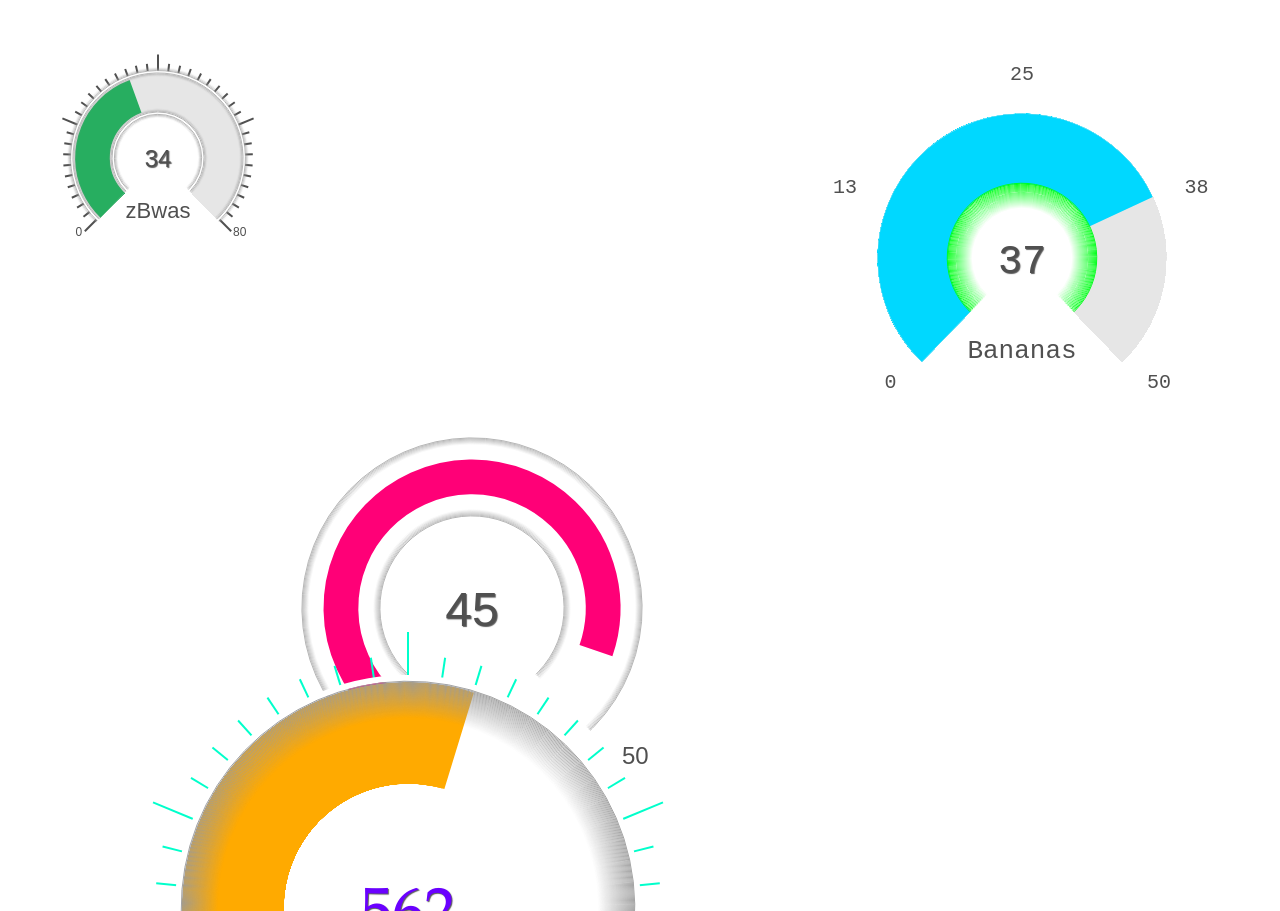
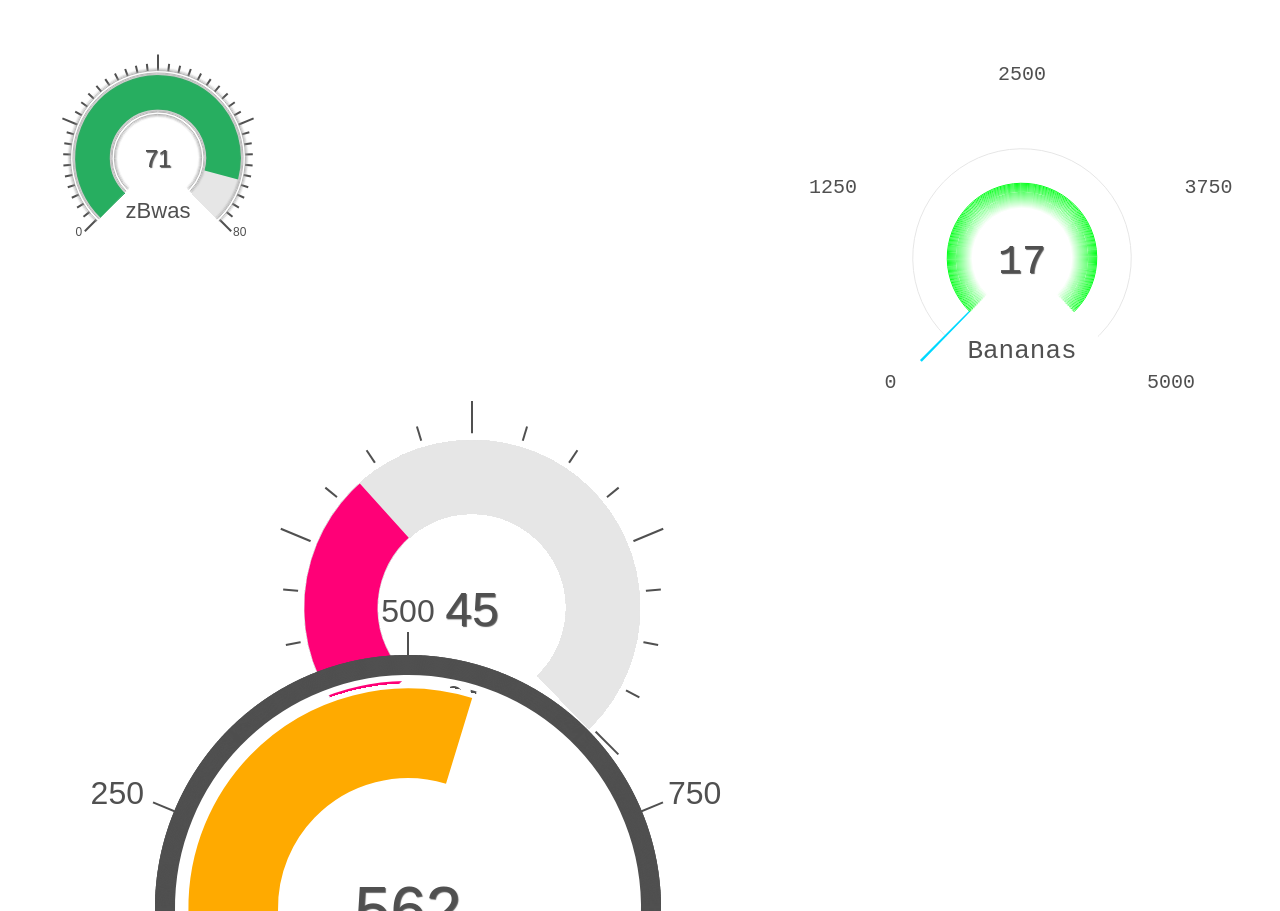
Before and after one commit to dezman/cGauge, a plain HTML site: page index.html in a window 1280 px wide. Shown: the top 911 px of the page. Drawn offline with nearby package versions, Linux system fonts and the light colour scheme.

Commit message:
fixed async anminate issues, added noShadows param

```diff
--- a/cGauge.js
+++ b/cGauge.js
@@ -1,13 +1,13 @@
 // cGauge.js
 // version 0.1.0
 // Robert Sadler
-// gitHub
+// github.com/robertsadler/cGauge
 
 if (typeof jQuery === 'function') {
   jQuery.fn.cGauge = function(options) {
     options.node = this.get(0);
     return new cGauge(options);
-  }
+  };
 }
 
 var cGauge = function(options) {
@@ -23,8 +23,9 @@ var cGauge = function(options) {
     font            = options.font        || 'sans-serif',
     fontColor       = options.fontColor   || 'rgb(80, 80, 80)',
     tickColor       = options.tickColor   || 'rgb(80,80,80)',
-    outerSpace      = options.outerSpace === undefined ? 0.4: options.outerSpace,
-    innerSpace      = options.innerSpace === undefined ? 0.4: options.innerSpace,
+    noShadows       = options.noShadows   || false,
+    outerSpace      = options.outerSpace === undefined ? 0.4  : options.outerSpace,
+    innerSpace      = options.innerSpace === undefined ? 0.4  : options.innerSpace,
     ticks           = options.ticks      === undefined ? 40   : options.ticks,
     outerNums       = options.outerNums  === undefined ? true : options.outerNums,
     minNum          = options.minNum     === undefined ? true : options.minNum,
@@ -66,9 +67,16 @@ var cGauge = function(options) {
           options['shadow' + x].size = shadowSize;
         }
       } else {
-        options['shadow' + x] = {
-          color: shadowColor,
-          size: shadowSize
+        if (noShadows) {
+          options['shadow' + x] = {
+            color: shadowColor,
+            size: 0
+          };
+        } else {
+          options['shadow' + x] = {
+            color: shadowColor,
+            size: shadowSize
+          };
         }
       }
     }
@@ -80,7 +88,7 @@ var cGauge = function(options) {
 
 
   // Warnings
-  if (!document.contains(node)) {
+  if (document.contains && !document.contains(node)) {
     console.warn('cGauge DOM node not properly defined!');
   }
 
@@ -104,13 +112,13 @@ var cGauge = function(options) {
   this.setValue = function(value) {
     var val_dist = normalizeValue(value);
     setGauge(val_dist[0], val_dist[1], value);
-  }
+  };
   this.setMaxValue = function(maxValue) {
     updateMaxAndPerimeterValues(maxValue);
-  }
+  };
   this.setUnit = function(unit) {
     updateUnit(unit);
-  }
+  };
 
   // Main
   // Outer radiant lines
@@ -134,12 +142,12 @@ var cGauge = function(options) {
   drawArc(ctx, innerTickRadius, W * 0.0076, "rgb(255,255,255)", startRadians, endRadians);
 
   // outer shadows
-  shadowMaker(ctx3, innerTickRadius, false, shadow1.color, W * outerSpace * .01, W * 0.1 * shadow1.size, 'outer', offset); // hacky, need better way to do outerSpace / innerSpace
-  shadowMaker(ctx3, innerTickRadius, false, shadow2.color, W * outerSpace * .01, W * 0.1 * shadow2.size, 'inner', offset);
+  shadowMaker(ctx3, innerTickRadius, false, shadow1.color, W * outerSpace * 0.01, W * 0.1 * shadow1.size, 'outer', offset); // hacky, need better way to do outerSpace / innerSpace
+  shadowMaker(ctx3, innerTickRadius, false, shadow2.color, W * outerSpace * 0.01, W * 0.1 * shadow2.size, 'inner', offset);
 
   // innder shadows
-  shadowMaker(ctx3, innerRadius, false, shadow3.color,  W * innerSpace * .01, W * 0.1 * shadow3.size, 'outer', offset);
-  shadowMaker(ctx3, innerRadius, false, shadow4.color,  W * innerSpace * .01, W * 0.1 * shadow4.size, 'inner', offset);
+  shadowMaker(ctx3, innerRadius, false, shadow3.color,  W * innerSpace * 0.01, W * 0.1 * shadow3.size, 'outer', offset);
+  shadowMaker(ctx3, innerRadius, false, shadow4.color,  W * innerSpace * 0.01, W * 0.1 * shadow4.size, 'inner', offset);
 
   // invoke
   if (value)
@@ -165,7 +173,7 @@ var cGauge = function(options) {
   }
 
   function updateMaxAndPerimeterValues(maxValue) {
-    var fontSize     = Math.round(W * .04);
+    var fontSize     = Math.round(W * 0.04);
     ctx.font         = fontSize + 'px ' + font;
     ctx.fillStyle    = fontColor;
     var textMax      = '' + maxValue;
@@ -174,19 +182,19 @@ var cGauge = function(options) {
     var text3_4      = '' + Math.round(maxValue * 3 / 4);
     var text1_4Width = ctx.measureText(text1_4).width;
     var text2_4Width = ctx.measureText(text2_4).width;
-    if (maxNum) { ctx.fillText(textMax, W * .75, W * .76); }
-    if (minNum) { ctx.fillText('0', W * .225, W * .76); }
+    if (maxNum) { ctx.fillText(textMax, W * 0.75, W * 0.76); }
+    if (minNum) { ctx.fillText('0', W * 0.225, W * 0.76); }
     if (outerNums) {
-      ctx.fillText(text1_4, W * .17 - text1_4Width, W * .37);
-      ctx.fillText(text2_4, W * .5 - text2_4Width/2, W * .143);
-      ctx.fillText(text3_4, W * .825, W * .37);
+      ctx.fillText(text1_4, W * 0.17 - text1_4Width, W * 0.37);
+      ctx.fillText(text2_4, W * 0.5 - text2_4Width/2, W * 0.143);
+      ctx.fillText(text3_4, W * 0.825, W * 0.37);
     }
   }
 
   function updateCenterText(val) {
     ctx4.clearRect(0, 0, W, H);
     ctx4.fillStyle     = fontColor;
-    var fontSize       = Math.round(W * .08);
+    var fontSize       = Math.round(W * 0.08);
     ctx4.font          = fontSize + 'px ' + font;
     var text           = '' + val;
     var text_width     = ctx4.measureText(text).width;
@@ -194,17 +202,17 @@ var cGauge = function(options) {
     ctx4.shadowBlur    = 1;
     ctx4.shadowOffsetX = 1;
     ctx4.shadowOffsetY = 1;
-    ctx4.fillText(text, W/2 - text_width/2, H/2 + .03 * W);
+    ctx4.fillText(text, W/2 - text_width/2, H/2 + 0.03 * W);
   }
 
   function updateUnit(unit) {
     var text      = '' + unit;
-    var space     = W * .22;
-    var maxSize   = Math.round(W * .1);
+    var space     = W * 0.22;
+    var maxSize   = Math.round(W * 0.1);
     ctx.font      = getGoodFontSize(ctx, text, space, font, maxSize);
     ctx.fillStyle = fontColor;
     var textWidth = ctx.measureText(text).width;
-    ctx.fillText(text, W * .5 - textWidth/2, W * .5 + W * .2); // to center text
+    ctx.fillText(text, W * 0.5 - textWidth/2, W * 0.5 + W * 0.2); // to center text
   }
 
   function getGoodFontSize(ctx, text, space, font, maxSize) {
@@ -213,25 +221,41 @@ var cGauge = function(options) {
     var textWidth = ctx.measureText(text).width;
     while (textWidth > space) {
       ctx.font      = fontSize + 'px ' + font;
-      var textWidth = ctx.measureText(text).width;
-      fontSize--
+      textWidth = ctx.measureText(text).width;
+      fontSize--;
     }
     return font;
   }
 
   function setGauge(valForGauge, distance, val) {
+    if (!animateGauge.animating) {
+      animateGauge(valForGauge, distance, val);
+    }
+    testGaugeVal.val = val;
+    testGaugeVal.valForGauge = valForGauge;
+    testGaugeVal.distance = distance;
+  }
+  function testGaugeVal(disVal){
+    if (disVal !== testGaugeVal.val) {
+      animateGauge(testGaugeVal.valForGauge, testGaugeVal.distance, testGaugeVal.val);
+    }
+  }
+  function animateGauge(valForGauge, distance, val){
+    animateGauge.animating = true;
     var time = 500;
     time = time / (Math.abs(valForGauge - preValForGauge));
-    if (distance != 0) {
+    if (distance !== 0) {
       preValSteps = distance === valForGauge ? val / distance : Math.abs((val - preVal) / distance);
     } else {
       preValSteps = 0;
     }
     if (valForGauge > preValForGauge) {
       var animate = setInterval(function(){
-        if (preValForGauge == valForGauge)
+        if (preValForGauge == valForGauge) {
           clearInterval(animate);
-        else {
+          animateGauge.animating = false;
+          testGaugeVal(val);
+        } else {
           if (preValForGauge + 1 == valForGauge) {
             preVal = val;
           } else {
@@ -244,9 +268,11 @@ var cGauge = function(options) {
       }, time);
     } else if (valForGauge < preValForGauge) {
       var animate2 = setInterval(function(){
-        if (preValForGauge == valForGauge)
+        if (preValForGauge == valForGauge) {
           clearInterval(animate2);
-        else {
+          animateGauge.animating = false;
+          testGaugeVal(val);
+        } else {
           if (preValForGauge - 1 == valForGauge) {
               preVal = val;
           } else {
@@ -257,7 +283,7 @@ var cGauge = function(options) {
           updateCenterText(Math.round(preVal));
         }
       }, time);
-    } else if (valForGauge == 0 || valForGauge == preValForGauge) {
+    } else if (valForGauge === 0 || valForGauge == preValForGauge) {
       preVal = val;
       updateCenterText(Math.round(val));
     }
@@ -272,9 +298,9 @@ var cGauge = function(options) {
     }
     daColor = daColor.substring(daColor.indexOf('(') + 1);
     var colors = daColor.split(',');
-    var r = parseInt(colors[0]);
-    var g = parseInt(colors[1]);
-    var b = parseInt(colors[2]);
+    var r = parseInt(colors[0], 10);
+    var g = parseInt(colors[1], 10);
+    var b = parseInt(colors[2], 10);
     if (location == 'both' || location == 'outer' || location === undefined) {
       for(var x = size; x < width; x++) { // outerShadow
         alpha = 1 - (x / width);
@@ -323,11 +349,11 @@ var cGauge = function(options) {
 
   function drawValueArc(val) {
     //drawArc(ctx2, W * .2185, W * 0.122, fillColor, startRadians, endRadians);
-    drawArc(ctx2, W * .2185, W * 0.14 * innerSpace * 2.2, fillColor, startRadians, endRadians); // hacky, need better way to do innerSpace
-    if (shadow2.size > .05 && shadow3.size > .05) {                                             // set meter fill to reduced width if shadows are large
-      drawArc(ctx2, W * .2185, W * .116 * arcWidth, arcColor, startRadians, val);
+    drawArc(ctx2, W * 0.2185, W * 0.14 * innerSpace * 2.2, fillColor, startRadians, endRadians);  // hacky, need better way to do innerSpace
+    if (shadow2.size > 0.05 && shadow3.size > 0.05) {                                             // set meter fill to reduced width if shadows are large
+      drawArc(ctx2, W * 0.2185, W * 0.116 * arcWidth, arcColor, startRadians, val);
     } else {
-      drawArc(ctx2, W * .2185, W * 0.14 * arcWidth, arcColor, startRadians, val);
+      drawArc(ctx2, W * 0.2185, W * 0.14 * arcWidth, arcColor, startRadians, val);
     }
   }
 
--- a/index.html
+++ b/index.html
@@ -62,6 +62,7 @@ var defaultOptions = {
   outerNums : true,
   minNum    : true,
   maxNum    : true,
+  noShadows : false,
   shadow1: {                                // Shadows are ordered 1-4 from outermost to innermost,
     size : .15,
     color: 'rgb(155, 155, 155)'             // Must be rgb or hex code, css color-names will not work.
@@ -93,28 +94,19 @@ var gauge1 = new cGauge(options1);
 
 setInterval(function(){
     gauge1.setValue(Math.round(Math.random() * 80));
-}, 3000);
+}, 5000);
 
-// gauge2 (jQuery implimentation)
+//gauge2 (jQuery implimentation)
 
 var options2 = {
     unit: 'Bananas',
     value: 17,
-    maxValue: 50,
+    maxValue: 5000,
     arcColor: '#00d8ff',
     innerSpace: 0,
-    ticks: 0,                                    // If not evenly divisible by 4, longer ticks will be omitted.
-    font: 'Andale Mono, AndaleMono, monospace',  // no semi-colons
-    shadow1: {                                   // Shadows are ordered 1-4 from outermost to innermost,
-      size: 0,                                   // they have two properties, size(spread) and color.
-      color: '#fff'                              // Must be rgb or hex code, css color-names will not work.
-    },
-    shadow2: {
-      size: 0
-    },
-    shadow3: {
-      size: 0
-    },
+    ticks: 0,
+    font: 'Andale Mono, AndaleMono, monospace',
+    noShadows: true,
     shadow4: {
       size: .5,
       color: '#00ff19'
@@ -124,61 +116,48 @@ var options2 = {
 var gauge2 = $('#gauge2').cGauge(options2);
 
 setInterval(function(){
-    gauge2.setValue(Math.round(Math.random() * 50));
-}, 3200);
+    gauge2.setValue(Math.round(Math.random() * options2.maxValue));
+}, 6205);
 
 // gauge3
 
 var options3 = {
     value: 45,
-    ticks: 0,
+    ticks: 16,
+    maxValue: 130,
     arcColor: '#ff0077',
-    fillColor : 'white',
+    unit: '°F',
     outerNums: false,
     minNum: false,
-    arcWidth: .5,
-    shadow1: {
-      size: 0
-    },
-    shadow4: {
-      size: 0
-    }
+    maxNum: false,
+    arcWidth: .87,
+    noShadows: true
 }
 
 var gauge3 = $('#gauge3').cGauge(options3);
 
-// gauge4
+setInterval(function(){
+    gauge3.setValue(Math.round(Math.random() * options3.maxValue));
+}, 8542);
 
 var options4 = {
     unit: 'Floos',
-    font: '"Big Caslon", "Book Antiqua", "Palatino Linotype", Georgia, serif',
-    fontColor: '#6a00ff',
+    font: 'sans-serif',
     value: 562,
     arcColor: '#ffaa00',
-    arcWidth: .9,
+    arcWidth: .8,
     fillColor: 'white',
     maxValue: 1000,
-    outerNums: false,
-    minNum: false,
-    maxNum: false,
-    ticks: 32,
-    tickColor: '#00ffcb',
-    shadow1: {
-      size: 0
-    },
-    shadow2: {
-      size: .5
-    },
-    shadow3: {
-      size: 0
-    },
-    shadow4: {
-      size: 0
-    }
+    ticks: 1600,
+    noShadows: true
 }
 
 var gauge4 = $('#gauge4').cGauge(options4);
 
+setInterval(function(){
+    gauge4.setValue(Math.round(Math.random() * options4.maxValue));
+}, 9145);
+
 </script>
 </body>
 </html>
```
